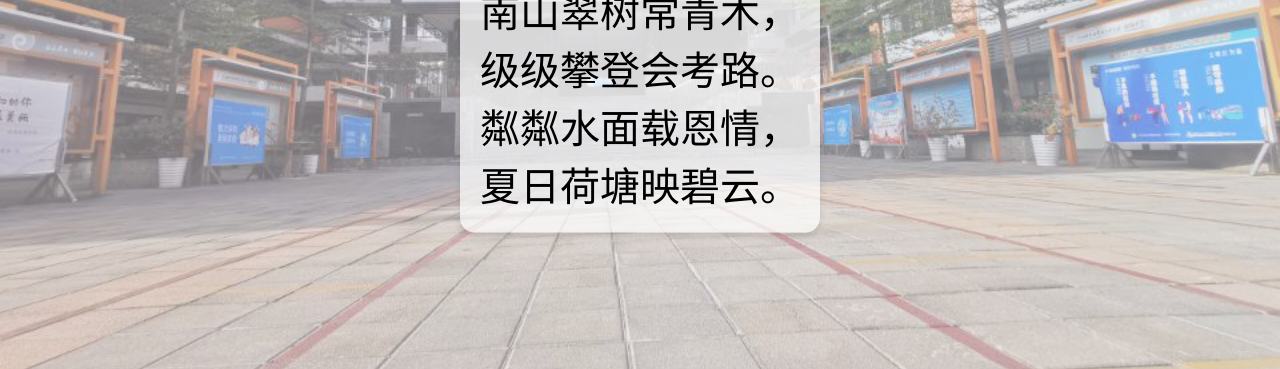
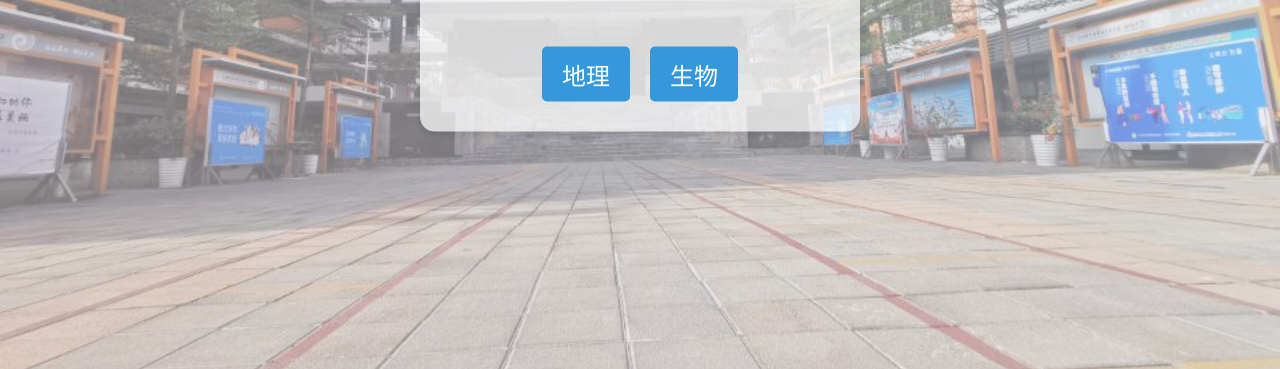
Before and after one commit to bokobring/xxls, a plain HTML site: page index.html in a window 1280 px wide. Shown: the part 431-800 px from the top of the page. Drawn offline with Linux system fonts and the light colour scheme; a web font is replaced by a local one.

Commit message:
Update index.html

```diff
--- a/index.html
+++ b/index.html
@@ -3,7 +3,7 @@
 <head>
     <meta charset="UTF-8">
     <meta name="viewport" content="width=device-width, initial-scale=1.0">
-    <title>感恩祝福</title>
+    <title>感恩祝福byDH （为了藏头押韵我容易嘛）</title>
     <link href="https://fonts.googleapis.com/css2?family=Ma+Shan+Zheng&display=swap" rel="stylesheet">
     <style>
         body {
@@ -80,6 +80,20 @@
             50% { transform: translate(0, 15px); }
             100% { transform: translate(0, -0px); }
         }
+        .button {
+            font-size: 3vmin;
+            padding: 10px 20px;
+            margin: 10px;
+            cursor: pointer;
+            background-color: #3498db;
+            color: white;
+            border: none;
+            border-radius: 5px;
+            transition: background-color 0.3s;
+        }
+        .button:hover {
+            background-color: #2980b9;
+        }
     </style>
 </head>
 <body>
@@ -94,7 +108,8 @@
 南山翠树常青木，
 级级攀登会考路。
 粼粼水面载恩情，
-夏日荷塘映碧云。`;
+夏日荷塘映碧云。
+`;
 
         const biologyPoem = `代语宜用诗一首，
 我请您将感恩收。
@@ -103,7 +118,8 @@
 观种子蕨目如镜，
 重任在肩日日勤。
 兹愿桃李满天下，
-绝后空前道谢留。`;
+绝后空前道谢留。
+`;
 
         async function displayWithDelay(text, delay) {
             content.textContent = text;
@@ -165,22 +181,44 @@
                 await new Promise(resolve => setTimeout(resolve, 100));
             }
         }
+async function playSequence(subject) {
+            await displayWithDelay(subject, 1000);
+            if (subject === '地理') {
+                await displayPoem(geographyPoem);
+                await transformText('情我门吃南级粼夏', '请我们吃南极磷虾');
+            } else {
+                await displayPoem(biologyPoem);
+                await transformText('代我闷参观重兹绝', '带我们参观种子蕨');
+            }
+            await new Promise(resolve => setTimeout(resolve, 2000));
+            content.innerHTML = '<div class="fade-in">感谢您一直以来的教诲</div>';
+            content.style.opacity = 1;
+            await new Promise(resolve => setTimeout(resolve, 5000));
+            location.reload();
+        }
 
-        async function main() {
+        function createButton(text, onClick) {
+            const button = document.createElement('button');
+            button.textContent = text;
+            button.classList.add('button');
+            button.addEventListener('click', onClick);
+            return button;
+        }
+
+        async function init() {
             // Wait for font to load
             await document.fonts.ready;
 
-            await displayWithDelay('地理', 1000);
-            await displayPoem(geographyPoem);
-            await transformText('情我门吃南级粼夏', '请我们吃南极磷虾');
-            await new Promise(resolve => setTimeout(resolve, 2000));
+            content.innerHTML = '<h2>DH的感恩祝福</h2>';
+            const geographyButton = createButton('地理', () => playSequence('地理'));
+            const biologyButton = createButton('生物', () => playSequence('生物'));
 
-            await displayWithDelay('生物', 1000);
-            await displayPoem(biologyPoem);
-            await transformText('代我闷参观重兹绝', '带我们参观种子蕨');
+            content.appendChild(geographyButton);
+            content.appendChild(biologyButton);
+            content.style.opacity = 1;
         }
 
-        main();
+        init();
     </script>
 </body>
 </html>
```
